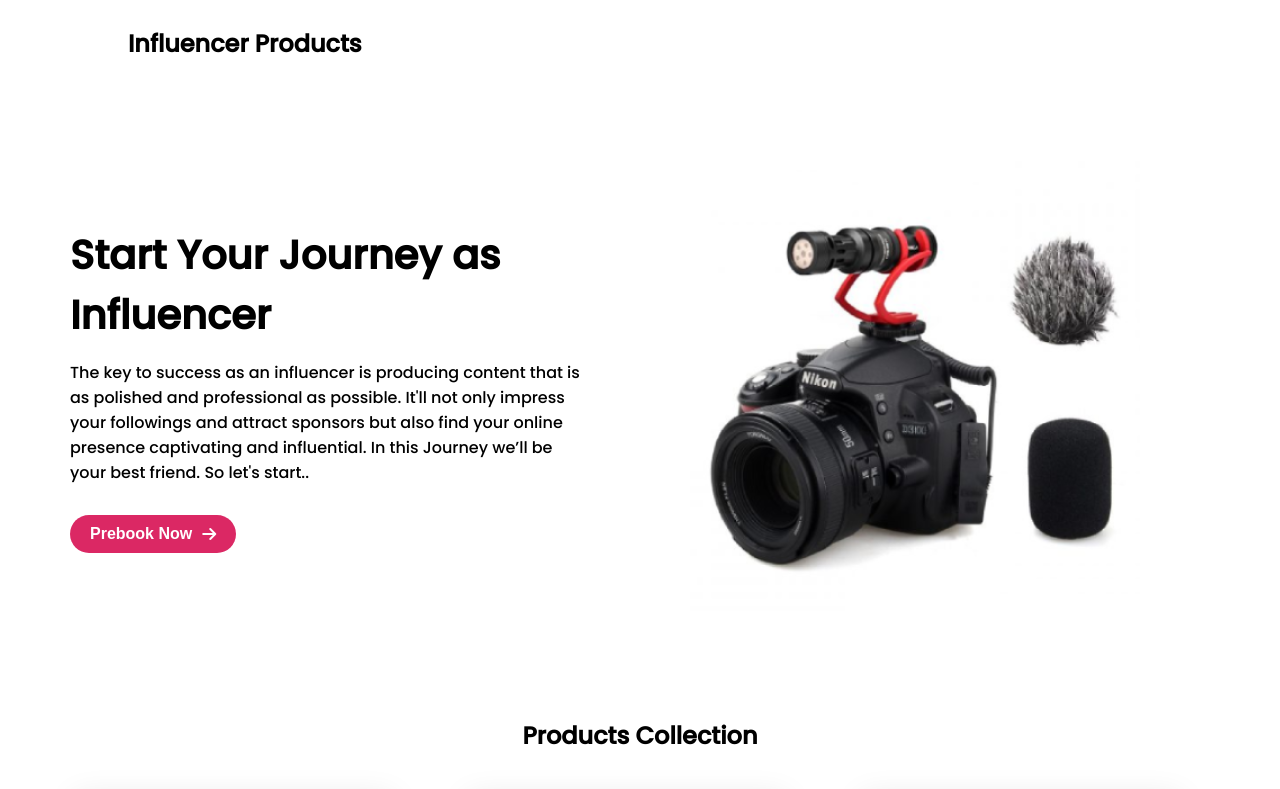
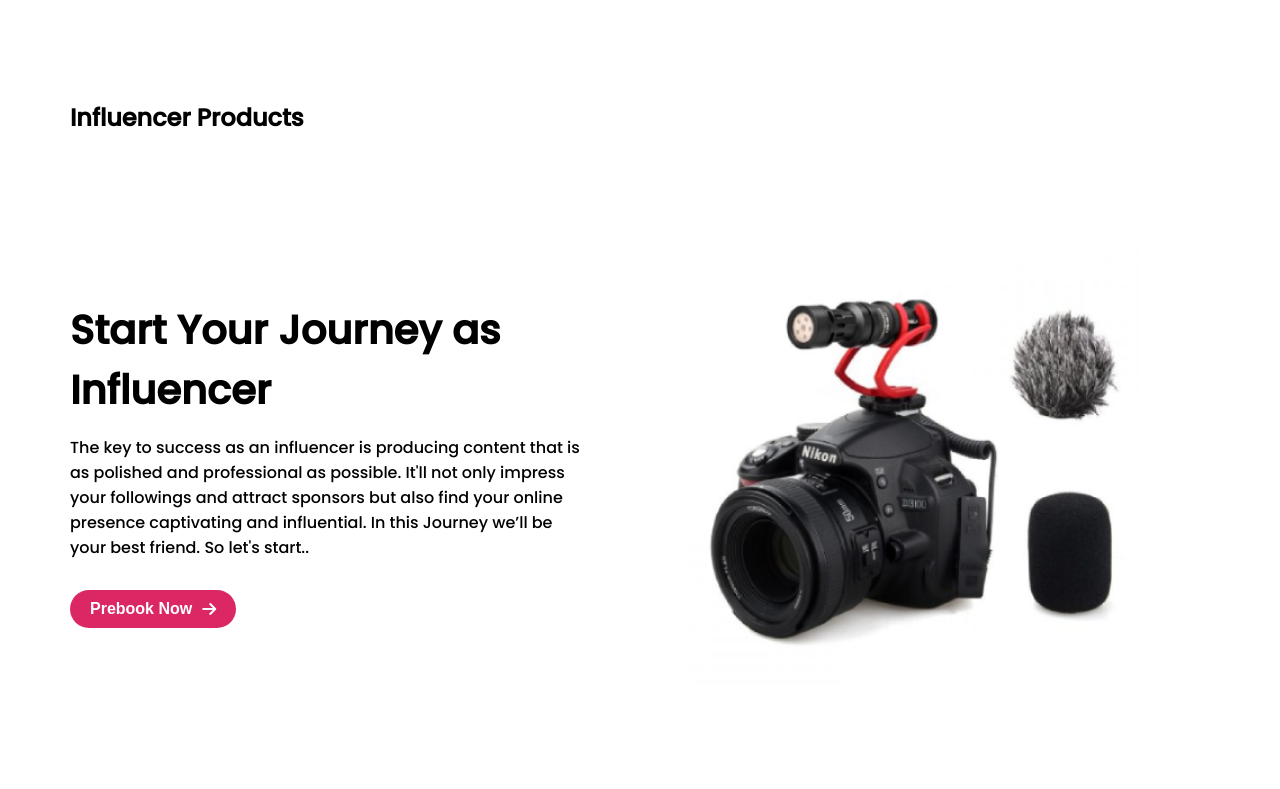
Before and after one commit to pavel-genuine/influencer-gear-pavel, a plain HTML site: page index.html in a window 1280 px wide. Shown: the top 789 px of the page. Drawn offline with Linux system fonts and the light colour scheme.

Commit message:
desktop mood2

```diff
--- a/index.html
+++ b/index.html
@@ -15,7 +15,7 @@
 
 <body>
 
-    <header>
+    <header class="container">
         <p>
             Influencer Products
         </p>
--- a/style/style.css
+++ b/style/style.css
@@ -21,8 +21,7 @@ header {
 
     font-size: 24px;
     font-weight: 700;
-    margin-left: 10%;
-    margin-top: 2%;
+
 
 }
 
```
